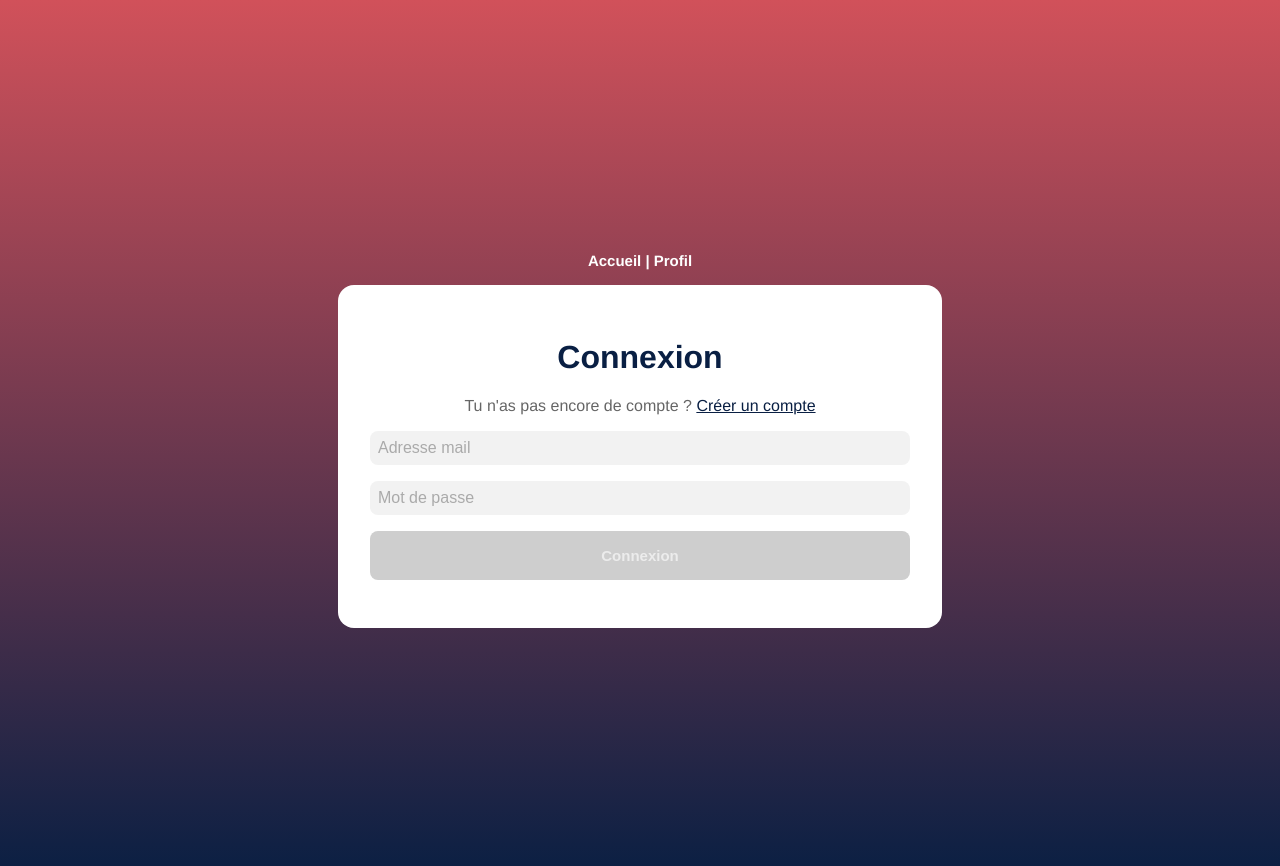
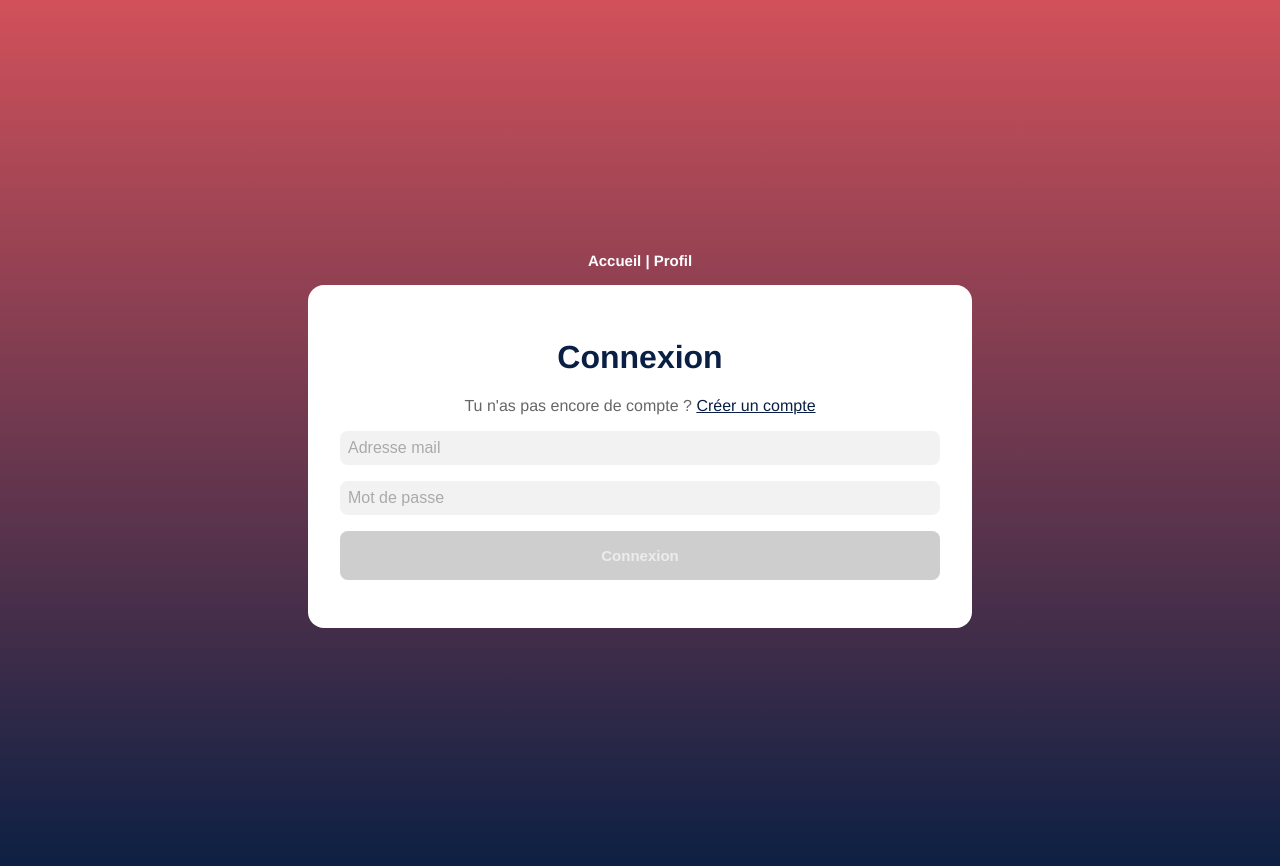
Before and after one commit to Grimmjowjag/TRISTANDAVID_7_15122021, a Vue app in the folder frontend/: page / in a window 1280 px wide. Shown: the top 866 px of the page. Built offline with nearby package versions, Linux system fonts and the light colour scheme.

Commit message:
getAll backend

```diff
--- a/frontend/src/App.vue
+++ b/frontend/src/App.vue
@@ -9,14 +9,15 @@
 </template>
 
 <script>
-import Accueil from "./components/Accueil.vue";
+import Accueil from "./components/Accueil.vue"
 
 export default {
   name: "App",
   components: {
     Accueil,
   },
-};
+}
+
 </script>
 
 <style>
@@ -63,7 +64,7 @@ img {
 
 .card {
   max-width: 100%;
-  width: 540px;
+  width: 600px;
   background: white;
   border-radius: 16px;
   padding: 32px;
--- a/frontend/src/components/Accueil.vue
+++ b/frontend/src/components/Accueil.vue
@@ -1,57 +1,61 @@
 <template>
-  <div class="hello">
+  <div class="card">
     <h1>{{ msg }}</h1>
     <p v-if="abonnes == 0">Aucun like pour le moment 😥</p>
     <p v-else-if="abonnes == 1">Une personne aime ce post, c'est super ! 💪</p>
-    <p v-else>{{abonnes}} personnes ont liké 🔥</p>
-    <button @click="subscribe()">Like !</button>
-    <button @click="Seecoms()">Voir les commentaires</button>
+    <p v-else>{{ abonnes }} personnes ont liké 🔥</p>
+    <button class="likebutton" @click="like()">Like !</button>
+    <button class="comsbutton" @click="Seecoms()">Voir les commentaires</button>
     <div class="comment" v-for="(comment, idx) in comments" v-bind:key="idx">
-      <h3>{{comment.nom}}</h3>
-      <p>{{comment.commentaire}}</p>
+      <h3>{{ comment.nom }}</h3>
+      <p>{{ comment.commentaire }}</p>
       <div v-if="comment.note > 1">
-        <span v-for="i in comment.note" v-bind:key="i">🍌</span>
+        <span v-for="i in comment.note" v-bind:key="i">👍</span>
       </div>
-      <span v-else>💩</span>
+      <span v-else>👎</span>
     </div>
   </div>
 </template>
 
 <script>
 export default {
-  name: 'Fil actualité',
+  name: "Fil actualité",
   props: {
-    msg: String
+    msg: String,
   },
   data: function () {
     return {
       abonnes: 0,
-      comments: [{
-        nom: 'Tristan',
-        commentaire: "C'est de la bombe !",
-        note: 2,
-        },{
-        nom: 'Jean Michel',
-        commentaire: "J'adore ce que tu fais continue !",
-        note: 5},{
-        nom: 'Marc Aigri',
-        commentaire: "C'est nul",
-        note: 1,
-      }]
+      comments: [
+        {
+          nom: "Tristan",
+          commentaire: "C'est de la bombe !",
+          note: 2,
+        },
+        {
+          nom: "Jean Michel",
+          commentaire: "J'adore ce que tu fais continue !",
+          note: 5,
+        },
+        {
+          nom: "Marc Aigri",
+          commentaire: "C'est nul",
+          note: 1,
+        },
+      ],
     }
   },
   methods: {
     // Cette fonction va permettre d'incrémenter le nombre d'abonnés
-    subscribe: function () {
-      this.abonnes++
-    }
-  }
-}
+    like: function () {
+      this.abonnes++;
+    },
+  },
+};
 </script>
 
 <!-- Add "scoped" attribute to limit CSS to this component only -->
 <style scoped>
-
 h3 {
   margin: 40px 0 0;
 }
@@ -68,11 +72,20 @@ a {
 }
 
 p {
-  font-size: 22px
+  font-size: 22px;
+}
+
+.card {
+  max-width: 100%;
+  width: 1200px;
+  background: white;
+  border-radius: 16px;
+  padding: 32px;
+  margin-top: 1em;
 }
 
 button {
-  background-color: #091F43;
+  background-color: #091f43;
   color: white;
   font-weight: bold;
   padding: 1em;
--- a/frontend/src/router/index.js
+++ b/frontend/src/router/index.js
@@ -1,5 +1,6 @@
 import store from '@/store'
 import { createRouter, createWebHistory } from 'vue-router'
+
 
 const routes = [
   {
--- a/frontend/src/store/index.js
+++ b/frontend/src/store/index.js
@@ -37,6 +37,7 @@ const store = createStore({
 
     userInfos: {
       userId: '',
+      isAdmin: '',
       nom: '',
       prenom: '',
       email: '',
@@ -228,7 +229,7 @@ const store = createStore({
 
     deleteComment: ({ commit }, data) => {
       return new Promise((resolve, reject) => {
-        instance.delete('/comment/' + data.postid + '/' + data.commentid)
+        instance.delete('/comment/' + data.postid + '/' + data.commentId)
           .then((response) => {
             commit('commentInfos', response.data)
             resolve(response.data)
--- a/frontend/src/views/ProfileView.vue
+++ b/frontend/src/views/ProfileView.vue
@@ -57,6 +57,27 @@ export default {
 
 <style scoped>
 
+.card {
+  max-width: 100%;
+  width: 800px;
+  background: white;
+  border-radius: 16px;
+  padding: 32px;
+  margin-top: 1em;
+}
+
+.button {
+  background: #091F43;
+  color: white;
+  border-radius: 8px;
+  font-weight: 800;
+  font-size: 15px;
+  border: none;
+  width: 60%;
+  padding: 16px;
+  transition: 0.4s background-color;
+}
+
 .form-row {
     margin: 15px;
     font-weight: bold;
```
Also changed, not shown: 2 other files (tests, documents, lock files or other folders).
